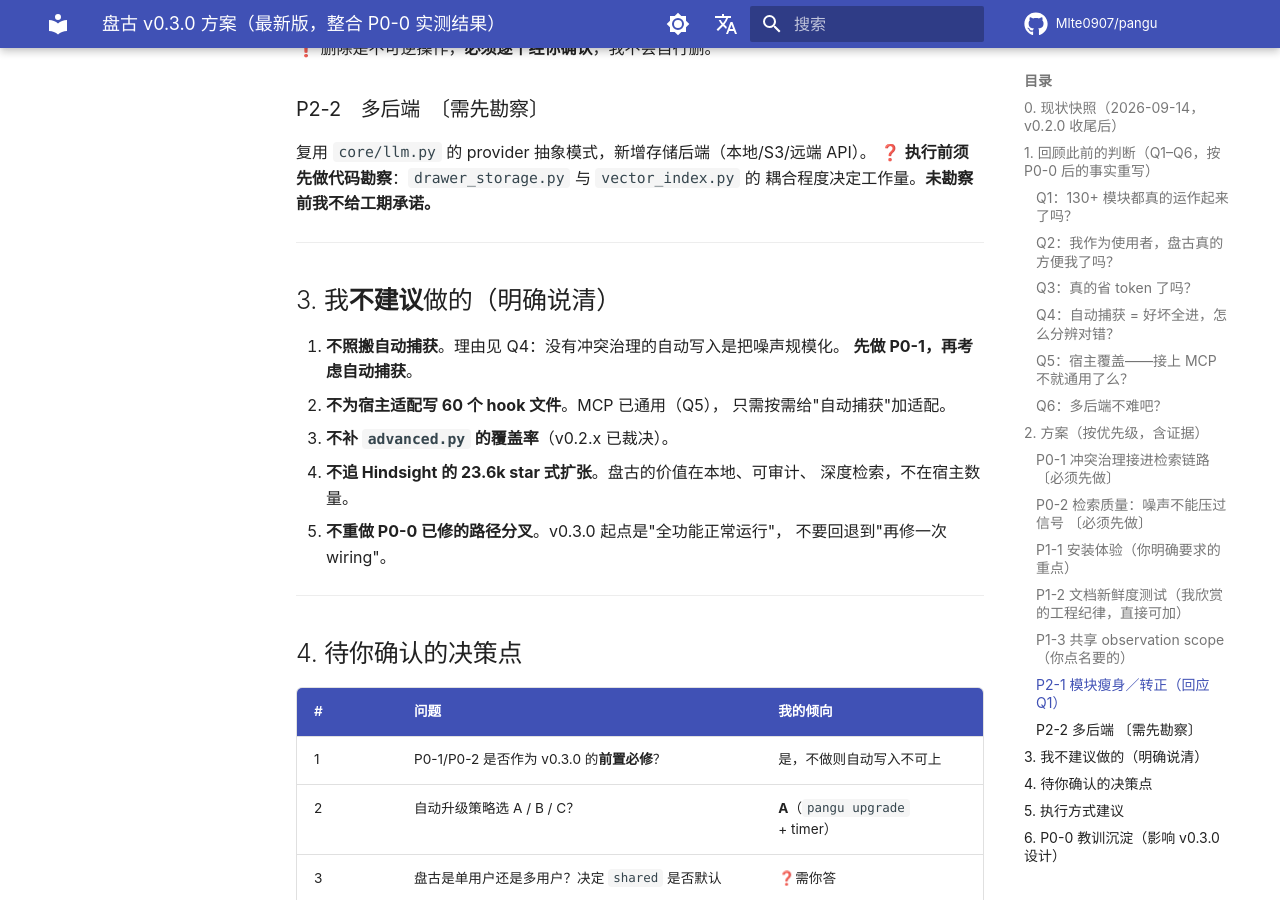
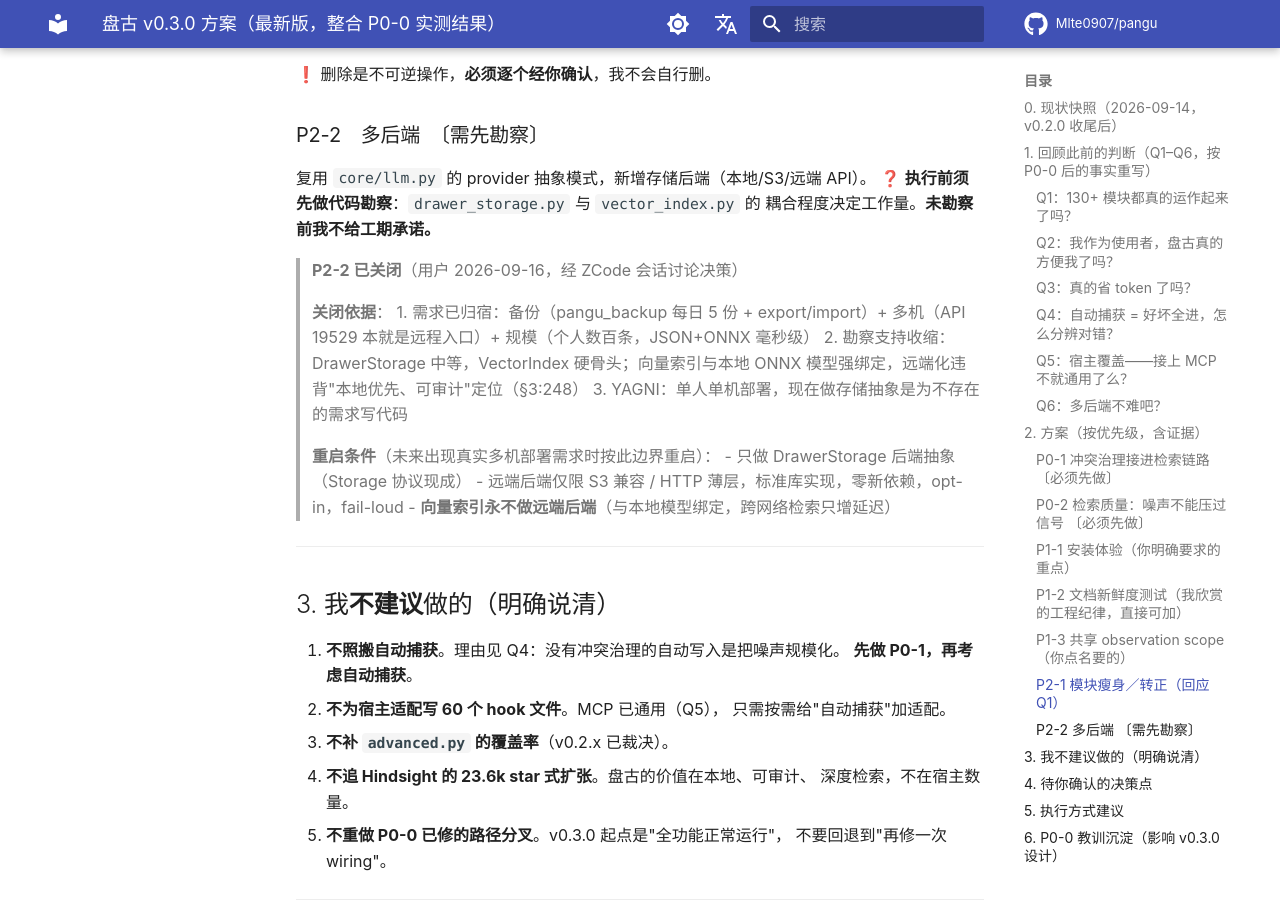
Before and after one commit to Mlte0907/pangu, an MkDocs documentation site: the page built from docs/PLAN-v0.3.0.md, in a window 1280 px wide and 900 px high, scrolled down 6245 px. Built offline with MkDocs 1.6.1 and Material for MkDocs 9.7.7, drawn with Linux system fonts in a browser that asks for light colours; comment, search, counter and statistics services are not loaded; some of the changed text lies outside the part shown.

Commit message:
docs(P2-2): 关闭多后端——以现有 backup/export 机制满足
用户决策（2026-09-16，ZCode 会话讨论）：
- 需求已归宿：备份/export + API 远程入口 + 个人规模 JSON+ONNX 毫秒级
- 勘察支持收缩：向量索引与本地 ONNX 绑定，远端化违背本地优先定位
- YAGNI：单人单机，现在做抽象是为不存在的需求写代码

重启条件记录在 PLAN §2 P2-2：
- 只做 DrawerStorage 后端抽象（Storage 协议现成）
- 远端仅限 S3 兼容/HTTP 薄层，标准库，零新依赖，fail-loud
- 向量索引永不做远端后端

v0.3.0 全部节点了结。

```diff
--- a/docs/PLAN-v0.3.0.md
+++ b/docs/PLAN-v0.3.0.md
@@ -133,7 +133,7 @@ transcript**，需要宿主专属适配。盘古不做自动回写，所以**确
 > - ✅ 缺口 2 `e1830eb`（handle_add_memory 接入 remember() + REST update 修复）
 > - ✅ 缺口 3 `d9748ce`（judge 四问准入接入 remember()）
 > - ✅ P1-3（毕业通路闭合 + source_session 贯通 + 插件 tenant 标记 + visibility setdefault）；mcp_http 平台身份钩子 + 读取按 scope 过滤移交第二阶段（多平台钥匙接入时实施）
-> - 🔍 P2-2：多后端（勘察完，暂缓）
+> - 🔍 P2-2：多后端（已关闭，以现有 backup/export 机制满足；重启条件记录在 §2 P2-2）
 >
 > 执行顺序：缺口 1 ✅ → 缺口 2 → 缺口 3 → P1-3 → P2-2 暂缓
 
@@ -250,6 +250,18 @@ Hindsight 的 `docs-freshness.test.ts` 让**文档过期就测试失败**。
 ❓ **执行前须先做代码勘察**：`drawer_storage.py` 与 `vector_index.py` 的
 耦合程度决定工作量。**未勘察前我不给工期承诺。**
 
+> **P2-2 已关闭**（用户 2026-09-16，经 ZCode 会话讨论决策）
+>
+> **关闭依据**：
+> 1. 需求已归宿：备份（pangu_backup 每日 5 份 + export/import）+ 多机（API 19529 本就是远程入口）+ 规模（个人数百条，JSON+ONNX 毫秒级）
+> 2. 勘察支持收缩：DrawerStorage 中等，VectorIndex 硬骨头；向量索引与本地 ONNX 模型强绑定，远端化违背"本地优先、可审计"定位（§3:248）
+> 3. YAGNI：单人单机部署，现在做存储抽象是为不存在的需求写代码
+>
+> **重启条件**（未来出现真实多机部署需求时按此边界重启）：
+> - 只做 DrawerStorage 后端抽象（Storage 协议现成）
+> - 远端后端仅限 S3 兼容 / HTTP 薄层，标准库实现，零新依赖，opt-in，fail-loud
+> - **向量索引永不做远端后端**（与本地模型绑定，跨网络检索只增延迟）
+
 ---
 
 ## 3. 我**不建议**做的（明确说清）
```
